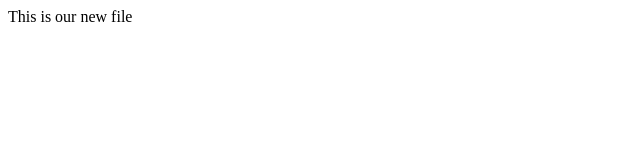
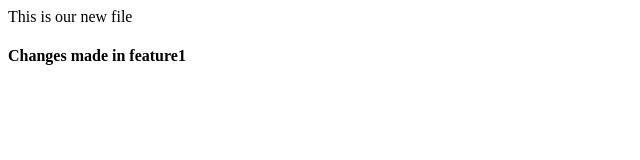
Before and after one commit to IAmGautamSagar/localrepo, a plain HTML site: page index.html in a window 1280 px wide. Shown: the whole page, without its empty margins (0-640 px from the left). Drawn offline with Linux system fonts and the light colour scheme.

Commit message:
index changed in feature1

```diff
--- a/index.html
+++ b/index.html
@@ -1 +1,2 @@
 <p> This is our new file </p>
+<h4> Changes made in feature1 </h4>
```
